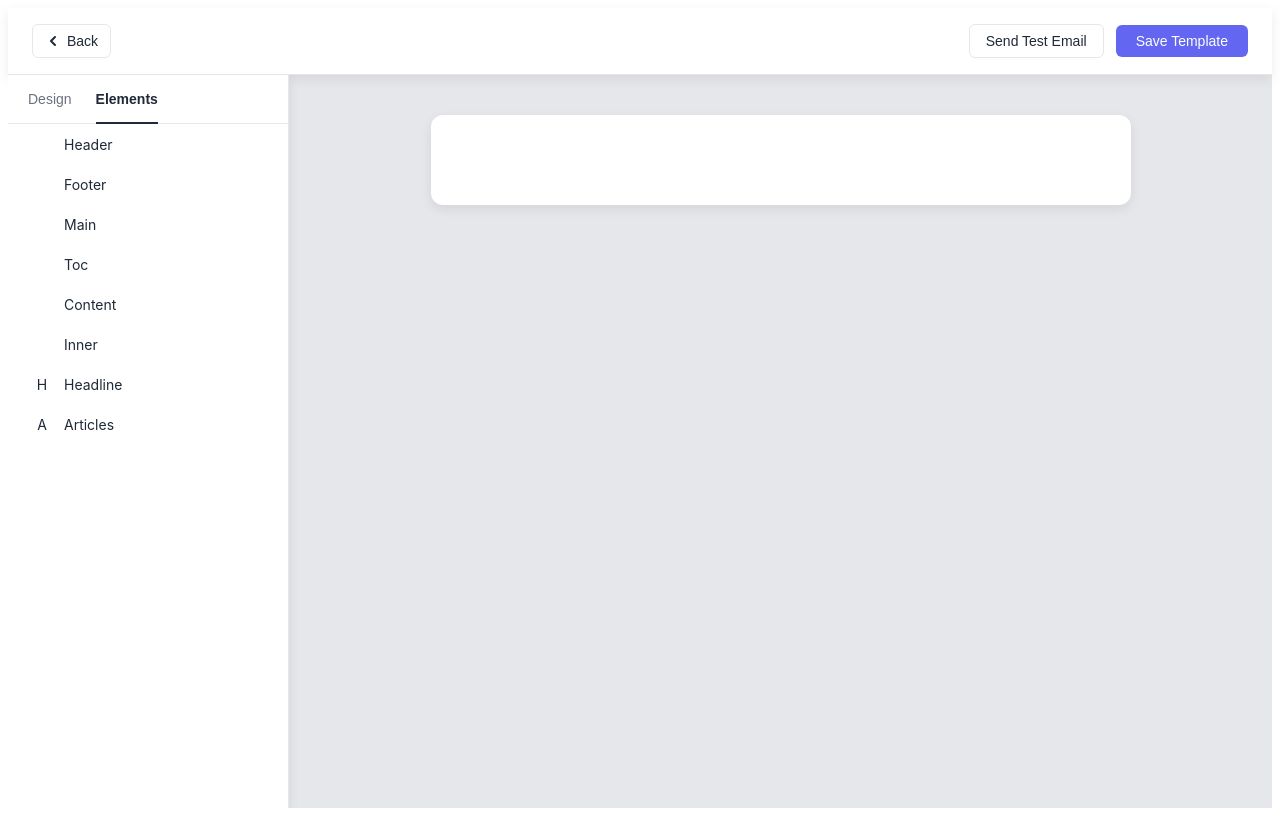
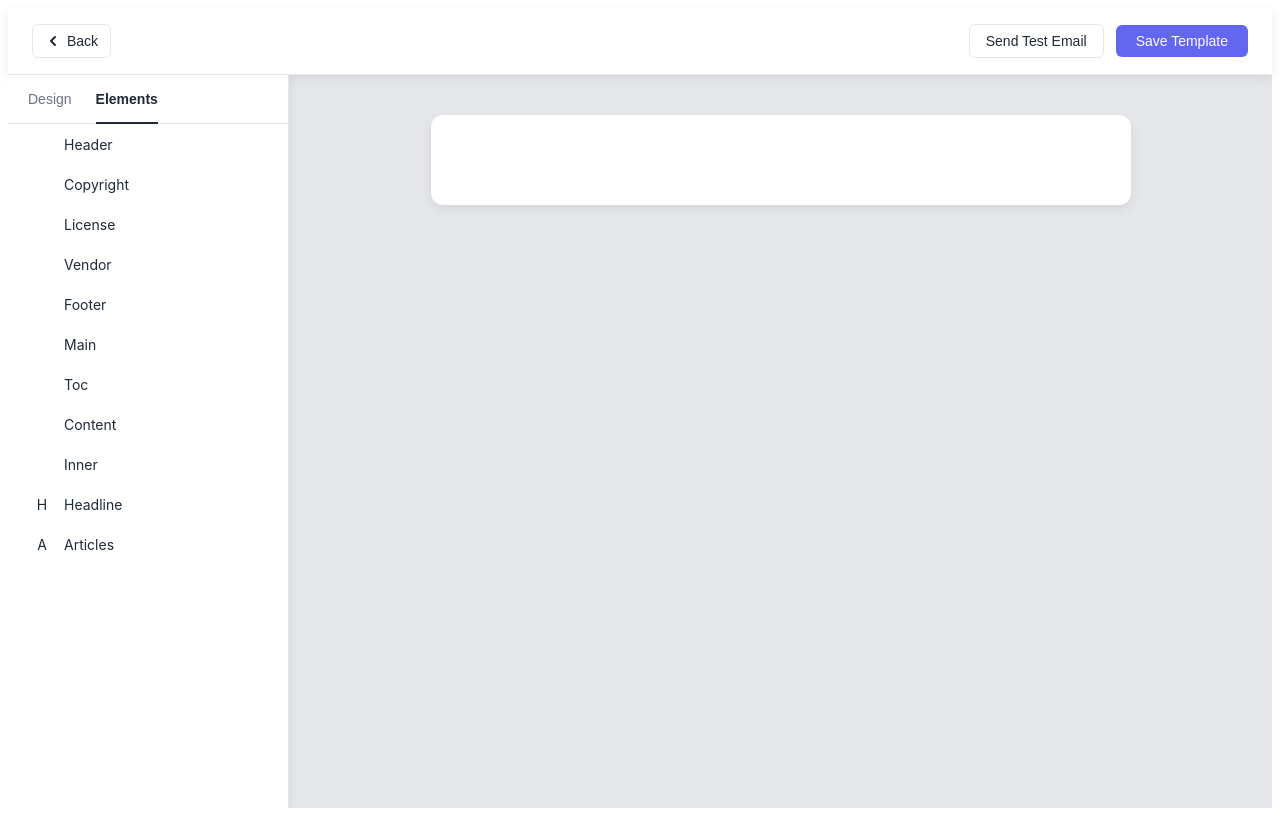
Before and after one commit to rilexus/mail-editor, a React (Create React App) app: page / in a window 1280 px wide. Both pictures are taken after a click on the button "Elements". Built offline with nearby package versions, Linux system fonts and the light colour scheme.

Commit message:
feat: components, mapping and accept opacity

```diff
--- a/src/App.js
+++ b/src/App.js
@@ -14,7 +14,9 @@ import { useEditorStore } from "./state";
 import { add } from "./state/commands";
 
 export default withApplicationState(function EmailEditor() {
-  const [applicationState] = useApplicationState();
+  const selectedComponent = useApplicationState(
+    ({ selectedComponent }) => selectedComponent
+  );
 
   const [selectedElement, setSelectedElement] = useState("picture");
   const [paddingsEnabled, setPaddingsEnabled] = useState(true);
@@ -29,8 +31,8 @@ export default withApplicationState(function EmailEditor() {
       <MainContent>
         <DndProvider backend={HTML5Backend}>
           <Sidebar onSelectElement={setSelectedElement} />
-          <Canvas onClick={(id) => {}} onDrop={(path, item) => {}} />
-          {applicationState.selectedComponent && (
+          <Canvas />
+          {selectedComponent && (
             <PropertiesPanel
               selectedElement={selectedElement}
               paddingsEnabled={paddingsEnabled}
--- a/src/components/Canvas.js
+++ b/src/components/Canvas.js
@@ -23,13 +23,71 @@ import {
   removeItemCommand,
 } from "../commands";
 
+import defaultConfig from "../default.json";
+
+const getAttributes = (node) => {
+  const attributeKeys = [
+    "template",
+    "type",
+    "value",
+    "wrapInSpan",
+    "anchor",
+    "toc",
+    "class",
+    "messageKey",
+    "classKey",
+    "dataIndex",
+    "recordFieldClass",
+    "abstractClass",
+    "articleClass",
+    "link",
+    "wrap",
+    "separator",
+    "fields",
+  ];
+
+  return Object.entries(node).reduce((acc, [key, value]) => {
+    if (attributeKeys.includes(key)) {
+      return {
+        ...acc,
+        [key]: value,
+      };
+    }
+    return acc;
+  }, {});
+};
+
+const mailer2TemplateToCanvasLayout = (template) => {
+  const run = (node) => {
+    const { elements, articleElements } = node;
+
+    return {
+      attributes: getAttributes(node),
+      children: !!elements
+        ? Object.entries(elements).reduce((acc, [key, value]) => {
+            return [...acc, { name: key, ...run(value) }];
+          }, [])
+        : !!articleElements
+        ? Object.entries(articleElements).reduce((acc, [key, value]) => {
+            return [...acc, { name: key, ...run(value) }];
+          }, [])
+        : [],
+    };
+  };
+
+  return run(template);
+};
+
+console.log(
+  mailer2TemplateToCanvasLayout(
+    defaultConfig.system.mailer2.templates.mediaReviewA
+  )
+);
+
 export default function Canvas() {
-  const [
-    {
-      layout: { children },
-    },
-    { setState, run },
-  ] = useApplicationState();
+  const { run, children } = useApplicationState(
+    ({ layout: { children }, run }) => ({ children, run })
+  );
 
   const handleSelectComponent = (path) => {
     run(selectItemCommand(path));
--- a/src/components/CanvasComponent.js
+++ b/src/components/CanvasComponent.js
@@ -40,7 +40,10 @@ export const CanvasComponent = ({
   onClickOutside,
   ...props
 }) => {
-  const [{ selectedComponentPath }, { run }] = useApplicationState();
+  const selectedComponentPath = useApplicationState(
+    ({ selectedComponentPath }) => selectedComponentPath
+  );
+  const run = useApplicationState(({ run }) => run);
 
   const isSelected = selectedComponentPath === path;
 
--- /dev/null
+++ b/src/components/Elements/Copyright.js
@@ -0,0 +1,10 @@
+import React from "react";
+
+export const Copyright = ({ children }) => {
+  return (
+    <div>
+      <div>Copyright</div>
+      {children}
+    </div>
+  );
+};
--- a/src/components/Elements/ElementTypes.js
+++ b/src/components/Elements/ElementTypes.js
@@ -7,4 +7,7 @@ export const ElementTypes = {
   inner: "inner",
   headline: "headline",
   articles: "articles",
+  vendor: "vendor",
+  copyright: "copyright",
+  license: "license",
 };
--- /dev/null
+++ b/src/components/Elements/License.js
@@ -0,0 +1,10 @@
+import React from "react";
+
+export const License = ({ children }) => {
+  return (
+    <div>
+      <div>License</div>
+      {children}
+    </div>
+  );
+};
--- /dev/null
+++ b/src/components/Elements/Vendor.js
@@ -0,0 +1,10 @@
+import React from "react";
+
+export const Vendor = ({ children }) => {
+  return (
+    <div>
+      <div>Vendor</div>
+      {children}
+    </div>
+  );
+};
--- a/src/components/PropertiesPanel.js
+++ b/src/components/PropertiesPanel.js
@@ -36,8 +36,9 @@ export default function PropertiesPanel({
   blendMode,
   setBlendMode,
 }) {
-  const [applicationState, { selectComponent }] = useApplicationState();
-  const { selectedComponent } = applicationState;
+  const selectedComponent = useApplicationState(
+    ({ selectedComponent }) => selectedComponent
+  );
   const label = selectedComponent?.label;
 
   return (
--- a/src/components/Sidebar.js
+++ b/src/components/Sidebar.js
@@ -18,6 +18,7 @@ import { useDrag } from "react-dnd";
 import { defaultComponents } from "../defaultComponents";
 import { useEditorStore } from "../state";
 import { add } from "../state/commands";
+import { useApplicationState } from "../providers/StateProvider";
 
 const contentItems = [
   { id: "title", label: "Title", icon: "T" },
@@ -30,17 +31,23 @@ const contentItems = [
   { id: "footer", label: "Footer", icon: "≡" },
 ];
 
-const DraggableElementType = ({ item, onClick }) => {
-  const [{ isDragging }, drag, dragPreview] = useDrag(() => ({
+const DraggableElementType = ({ item, onClick, canDrag = true }) => {
+  const [{ isDragging }, drag, dragPreview] = useDrag(
+    () => ({
       // "type" is required. It is used by the "accept" specification of drop targets.
       type: item.name,
       item,
+      canDrag: () => {
+        return canDrag;
+      },
       // The collect function utilizes a "monitor" instance (see the Overview for what this is)
       // to pull important pieces of state from the DnD system.
       collect: (monitor) => ({
         isDragging: monitor.isDragging(),
       }),
-  }));
+    }),
+    [canDrag]
+  );
 
   return (
     <ElementType key={item.id} onClick={onClick} ref={dragPreview}>
@@ -49,6 +56,7 @@ const DraggableElementType = ({ item, onClick }) => {
           display: "flex",
           alignItems: "center",
           gap: "12px",
+          opacity: canDrag ? 1 : 0.2,
         }}
       >
         <ItemIcon>{item.icon}</ItemIcon>
@@ -69,6 +77,10 @@ const DraggableElementType = ({ item, onClick }) => {
 };
 
 export default function Sidebar({ onSelectElement }) {
+  const selectedComponent = useApplicationState(
+    ({ selectedComponent }) => selectedComponent
+  );
+
   const [activeTab, setActiveTab] = useState("design");
   const [contentExpanded, setContentExpanded] = useState(true);
 
@@ -161,34 +173,21 @@ export default function Sidebar({ onSelectElement }) {
       {activeTab === "elements" && (
         <div>
           <ContentList>
-            {defaultComponents.map((item) => (
+            {defaultComponents.map((item) => {
+              const canDrag = !!selectedComponent
+                ? selectedComponent.accept.includes(item.name)
+                : true;
+
+              console.log(item.name, canDrag);
+              return (
                 <DraggableElementType
                   key={item.id}
                   item={item}
+                  canDrag={canDrag}
                   onClick={() => onSelectElement(item.id)}
-              >
-                <div
-                  style={{
-                    display: "flex",
-                    alignItems: "center",
-                    gap: "12px",
-                  }}
-                >
-                  <ItemIcon>{item.icon}</ItemIcon>
-                  <ItemLabel>{item.label}</ItemLabel>
-                </div>
-                <DragHandle>
-                  <svg width="16" height="16" viewBox="0 0 16 16" fill="none">
-                    <circle cx="6" cy="4" r="1" fill="currentColor" />
-                    <circle cx="10" cy="4" r="1" fill="currentColor" />
-                    <circle cx="6" cy="8" r="1" fill="currentColor" />
-                    <circle cx="10" cy="8" r="1" fill="currentColor" />
-                    <circle cx="6" cy="12" r="1" fill="currentColor" />
-                    <circle cx="10" cy="12" r="1" fill="currentColor" />
-                  </svg>
-                </DragHandle>
-              </DraggableElementType>
-            ))}
+                />
+              );
+            })}
           </ContentList>
         </div>
       )}
--- a/src/components/getElement.js
+++ b/src/components/getElement.js
@@ -7,6 +7,10 @@ import { Content } from "./Elements/Content";
 import { Inner } from "./Elements/Inner";
 import { Headline } from "./Elements/Headline";
 import { Articles } from "./Elements/Articles";
+import { log } from "../services/log";
+import { License } from "./Elements/License";
+import { Copyright } from "./Elements/Copyright";
+import { Vendor } from "./Elements/Vendor";
 
 export const getComponent = ({ name }) => {
   switch (name) {
@@ -26,8 +30,14 @@ export const getComponent = ({ name }) => {
       return Headline;
     case ElementTypes.articles:
       return Articles;
-
+    case ElementTypes.license:
+      return License;
+    case ElementTypes.copyright:
+      return Copyright;
+    case ElementTypes.vendor:
+      return Vendor;
     default: {
+      log.warn(`No "${name}" component found!`);
       return () => null;
     }
   }
--- a/src/defaultComponents.js
+++ b/src/defaultComponents.js
@@ -9,12 +9,46 @@ export const defaultComponents = [
     attributes: {},
     children: [],
   },
+
+  {
+    id: "copyright",
+    label: "Copyright",
+    icon: "",
+    name: "copyright",
+    accept: [],
+    path: "",
+    attributes: {},
+    children: [],
+  },
+
+  {
+    id: "license",
+    label: "License",
+    icon: "",
+    name: "license",
+    accept: [],
+    path: "",
+    attributes: {},
+    children: [],
+  },
+
+  {
+    id: "vendor",
+    label: "Vendor",
+    icon: "",
+    name: "vendor",
+    accept: [],
+    path: "",
+    attributes: {},
+    children: [],
+  },
+
   {
     id: "footer",
     label: "Footer",
     icon: "",
     name: "footer",
-    accept: [],
+    accept: ["copyright", "license", "vendor"],
     path: "",
     attributes: {},
     children: [],
--- a/src/providers/StateProvider.js
+++ b/src/providers/StateProvider.js
@@ -94,25 +94,13 @@ const initialState = {
 
 const Context = createContext([initialState, {}]);
 
-export const useApplicationState = () => useContext(Context);
+export const useApplicationState = (selector) => {
+  const state = useContext(Context);
+  return selector ? selector(state) : state;
+};
 
 export const StateProvider = ({ children }) => {
   const [state, setState] = useState(initialState);
-
-  const selectComponent = (path) => {
-    const selectedComponent = get(state.layout, path.split("."));
-
-    if (!selectedComponent) {
-      log.warn(`No component found for path: ${path}`);
-      return;
-    }
-
-    setState((prev) => ({
-      ...prev,
-      selectedComponent,
-      selectedComponentPath: path,
-    }));
-  };
 
   const run = (command) => {
     command.execute(state, setState);
@@ -122,7 +110,7 @@ export const StateProvider = ({ children }) => {
   const redo = () => {};
 
   return (
-    <Context.Provider value={[state, { run, selectComponent, redo, undo }]}>
+    <Context.Provider value={{ ...state, run, redo, undo }}>
       {children}
     </Context.Provider>
   );
```
Lines whose indentation alone changed are shown as unchanged.
